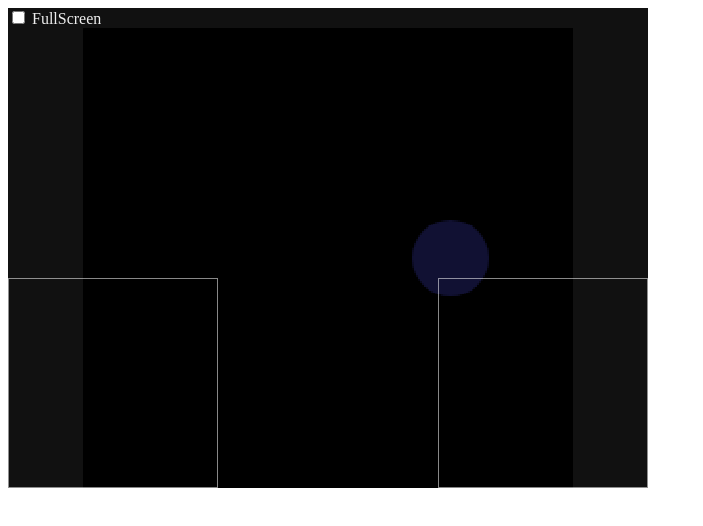
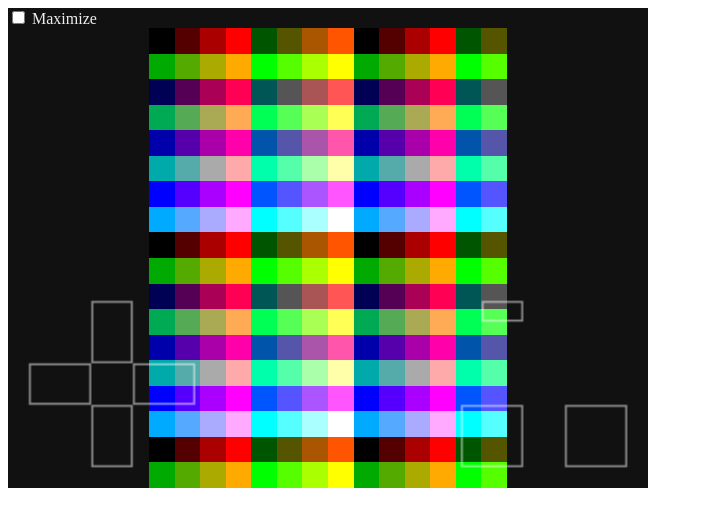
Before and after one commit to konjacdesert/game-freeshooting, a plain HTML site: page docs/index.html in a window 1280 px wide. Shown: the top 526 px of the page, without its empty margins (0-703 px from the left). Drawn offline with Linux system fonts and the light colour scheme; animation ran at ten frames a second.

Commit message:
add vpad img

```diff
--- a/docs/index.html
+++ b/docs/index.html
@@ -1,5 +1,6 @@
 <!DOCTYPE html>
 <html lang="ja">
+
 <head>
     <meta charset="utf-8" />
     <meta name="viewport"
@@ -7,19 +8,24 @@
     <title>Endless Free Shot</title>
     <link rel="stylesheet" href="style.css">
 </head>
+
 <body>
-        <div id="full_container" class="fullscreen">
+    <div id="gd_container" class="container">
         <div class="header">
             <label>
                 <input type="checkbox">
-                    <span>FullScreen</span>
+                <span>Maximize</span>
             </label>
         </div>
-            <div id="gd_container">
-                <canvas id="gd_main"></canvas>
-                <div id="gd_overlay" class="box_parent">
-                    <div id="gd_vpad_l" class="box"></div>
-                    <div id="gd_vpad_r" class="box"></div>
+        <div class="main">
+            <div class="floatbox">
+                <canvas id="gd_main" class="max"></canvas>
+            </div>
+            <div id="gd_vpad_l" class="fixbox bl vpad">
+                <img src="vp_l.png" />
+            </div>
+            <div id="gd_vpad_r" class="fixbox br vpad">
+                <img src="vp_r.png" />
             </div>
         </div>
     </div>
@@ -68,4 +74,5 @@
     <br />
     <br />
 </body>
+
 </html>
--- a/docs/main.js
+++ b/docs/main.js
@@ -1,14 +1,13 @@
 const FPS = 60;
-const WIDTH = 256;
-const HEIGHT = 240;
-
+const WIDTH = 224;
+const HEIGHT = 288;
 const PAD_FLAG = {
     Left: 1 << 0,
     Right: 1 << 1,
     Up: 1 << 2,
     Down: 1 << 3,
-    A: 1 << 4,
-    B: 1 << 5,
+    Z: 1 << 4,
+    X: 1 << 5,
     Start: 1 << 6,
 }
 
@@ -25,13 +24,28 @@ const VPad = (() => {
     const touchDatabase = [
         {
             elm: document.getElementById("gd_vpad_l"),
-            areas: [{ x: 0, y: 0, w: 100, h: 100, f: PAD_FLAG.Left }],
+            areas: [
+                { x: 10, y: 40, w: 30, h: 20, f: PAD_FLAG.Left },
+                { x: 60, y: 40, w: 30, h: 20, f: PAD_FLAG.Right },
+                { x: 40, y: 10, w: 20, h: 30, f: PAD_FLAG.Up },
+                { x: 40, y: 60, w: 20, h: 30, f: PAD_FLAG.Down },
+                { x: 10, y: 10, w: 30, h: 30, f: PAD_FLAG.Left | PAD_FLAG.Up },
+                { x: 60, y: 10, w: 30, h: 30, f: PAD_FLAG.Right | PAD_FLAG.Up },
+                { x: 10, y: 60, w: 30, h: 30, f: PAD_FLAG.Left | PAD_FLAG.Down },
+                { x: 60, y: 60, w: 30, h: 30, f: PAD_FLAG.Right | PAD_FLAG.Down },
+            ]
         },
         {
             elm: document.getElementById("gd_vpad_r"),
-            areas: [{ x: 0, y: 0, w: 100, h: 100, f: PAD_FLAG.Right }],
+            areas: [
+                { x: 60, y: 60, w: 30, h: 30, f: PAD_FLAG.Z },
+                { x: 10, y: 60, w: 30, h: 30, f: PAD_FLAG.X },
+                { x: 40, y: 60, w: 20, h: 30, f: PAD_FLAG.Z | PAD_FLAG.X },
+                { x: 20, y: 10, w: 20, h: 10, f: PAD_FLAG.Start },
+            ]
         },
     ];
+    console.log(touchDatabase[0].areas.length);
 
     let inputRaw = 0;
     let inputOut = 0;
@@ -135,11 +149,11 @@ const VPad = (() => {
 })();
 
 const KPad = (() => {
-    /** @type {{code:string,f:number}[]} */
-    const keyDatabase = [
-        { code: "ArrowLeft", f: PAD_FLAG.Left },
-        { code: "ArrowRight", f: PAD_FLAG.Right },
-    ];
+    /** @type {{[key:string]:number}} */
+    const keyDatabase = {
+        ArrowLeft: PAD_FLAG.Left,
+        ArrowRight: PAD_FLAG.Right,
+    };
 
     /** @type {{ [key: string]: boolean }} */
     let keyState = {};
@@ -147,11 +161,13 @@ const KPad = (() => {
     let inputOut = 0;
 
     window.addEventListener("keydown", function (e) {
+        if (!keyDatabase.hasOwnProperty(e.code)) return;
         e.preventDefault();
         keyState[e.code] = true;
     });
 
     window.addEventListener("keyup", function (e) {
+        if (!keyDatabase.hasOwnProperty(e.code)) return;
         e.preventDefault();
         keyState[e.code] = false;
     });
@@ -162,10 +178,9 @@ const KPad = (() => {
 
     function update() {
         inputOut = 0;
-        for (let i = 0; i < keyDatabase.length; i++) {
-            const code = keyDatabase[i].code;
+        for (const code in keyDatabase) {
             if (keyState[code]) {
-                inputOut |= keyDatabase[i].f;
+                inputOut |= keyDatabase[code];
             }
         }
     }
@@ -190,7 +205,40 @@ const Game = (() => {
     const ctx = canvas.getContext('2d');
     if (ctx == null) return;
 
-    let t = 0;
+    const imgData = ctx.createImageData(WIDTH, HEIGHT);
+
+    let tx = 0, ty = 0;
+
+    /**
+     *
+     * @param {number} x
+     * @param {number} y
+     * @param {number} r
+     * @param {number} g
+     * @param {number} b
+     */
+    function setPixel(x, y, r, g, b) {
+        const index = (y * WIDTH + x) * 4;
+        imgData.data[index + 0] = r;
+        imgData.data[index + 1] = g;
+        imgData.data[index + 2] = b;
+        imgData.data[index + 3] = 0xff;
+    }
+
+    const paletteTable = [...Array(64)].map((_, i) => (i % 4) << 4 | (((i / 4) % 4) << 2) | ((i / 16) % 4));
+
+    /**
+     * @param {number} x
+     * @param {number} y
+     * @param {number} p
+     */
+    function setPixelAsPalette(x, y, p) {
+        const c = paletteTable[p];
+        const r = ((c >> 4) & 0x3) * 0x55;
+        const g = ((c >> 2) & 0x3) * 0x55;
+        const b = (c & 0x3) * 0x55;
+        setPixel(x, y, r, g, b);
+    }
 
     const update = () => {
         VPad.update();
@@ -199,29 +247,34 @@ const Game = (() => {
         const kinputs = KPad.get();
         const inputs = vinputs | kinputs;
         if ((inputs & PAD_FLAG.Left) != 0) {
-            t -= 1;
+            tx -= 1;
         }
         if (inputs & PAD_FLAG.Right) {
-            t += 1;
+            tx += 1;
+        }
+        if (inputs & PAD_FLAG.Up) {
+            ty -= 1;
+        }
+        if (inputs & PAD_FLAG.Down) {
+            ty += 1;
+        }
+        if(inputs & PAD_FLAG.Z) {
+            tx = 0;
+        }
+        if(inputs & PAD_FLAG.X) {
+            ty = 0;
         }
     }
 
     // 毎フレーム描画ループ
     const draw = () => {
-        // 背景色を塗る
-        ctx.fillStyle = '#000';
-        ctx.fillRect(0, 0, canvas.width, canvas.height);
-
-        // 動く円の座標計算
-        const time = t * (Math.PI * 2) / 60;
-        const x = WIDTH / 2 + Math.cos(time) * 64;
-        const y = HEIGHT / 2 + Math.sin(time) * 64;
-
-        // 円を描画
-        ctx.beginPath();
-        ctx.arc(x, y, 20, 0, Math.PI * 2);
-        ctx.fillStyle = '#113';
-        ctx.fill();
+        for (let y = 0; y < HEIGHT; y++) {
+            for (let x = 0; x < WIDTH; x++) {
+                const c = ((x + tx) >> 4 & 0x07) + (((y + ty) >> 4 & 0x07) << 3);
+                setPixelAsPalette(x, y, c);
+            }
+        }
+        ctx.putImageData(imgData, 0, 0);
     }
 
     return {
--- a/docs/style.css
+++ b/docs/style.css
@@ -1,70 +1,74 @@
-#full_container {
-    width: 640px;
-    height: 480px;
+.container {
+    -webkit-tap-highlight-color: rgba(0, 0, 0, 0);
+    user-select: none;
+    touch-action: none;
     position: relative;
     display: flex;
     flex-direction: column;
-    background-color: #111 !important;
 }
 
-#full_container>.header {
+.container>.header {
     color: #eee;
+    text-wrap: nowrap;
+    overflow: hidden;
 }
 
-#full_container:has(input:checked) {
+.container:has(input:checked) {
     position: fixed !important;
     inset: 0;
     width: 100% !important;
     height: 100% !important;
 }
 
-#gd_container {
-    flex: 1;
+.container>.main {
+    pointer-events: none;
     position: relative;
-    -webkit-tap-highlight-color: rgba(0, 0, 0, 0);
-    user-select: none;
-    touch-action: none;
+    flex-grow: 1;
+    container-type: size;
 }
 
-#gd_container>* {
-    pointer-events: none;
+.container>.main>.floatbox {
+    overflow: hidden;
+    text-align: center;
+    height: 100%;
+}
+
+.container>.main>.floatbox>canvas {
+    width: 100%;
+    height: 100%;
+    object-fit: contain;
+}
+
+.container>.main>.fixbox {
+    position: absolute;
+    aspect-ratio: 1 / 1;
+    max-width: 5.5cm;
+    inline-size: min(calc(100cqw / 2), 100cqh);
+}
+
+.container>.main>.fixbox>img {
+    display: block;
+    width: 100%;
+    height: 100%;
+    opacity: 0.5;
+}
+
+.container>.main>.bl {
+    bottom: 0;
+    left: 0;
+}
+
+.container>.main>.br {
+    bottom: 0;
+    right: 0;
+}
+
+#gd_container {
+    width: 640px;
+    height: 480px;
+    background-color: #111 !important;
 }
 
 #gd_main {
-    position: absolute;
-    top: 0;
-    left: 50%;
-    transform: translateX(-50%);
-    object-fit: contain;
-    width: 100%;
-    max-height: 100%;
     image-rendering: pixelated;
 }
-
-#gd_overlay {
-    position: absolute;
-    inset: 0px;
-}
-
-.box_parent {
-    /* 下から左右に分けて配置 */
-    display: flex;
-    align-items: flex-end;
-    justify-content: space-between;
-    container-type: size;
-}
-
-.box {
-    /* サイズ制御 */
-    max-width: 5.5cm;
-    aspect-ratio: 1 / 1;
-
-    /* ボックス横並びの重なり防止 */
-    inline-size: min(calc(100cqw / 2), 100cqh);
-
-    border: 1px solid #fff8;
-}
-
-.notouch {
-    display: none !important;
-}
```
Also changed, not shown: docs/vp_l.png (added), docs/vp_r.png (added). Lines whose indentation alone changed are shown as unchanged.
